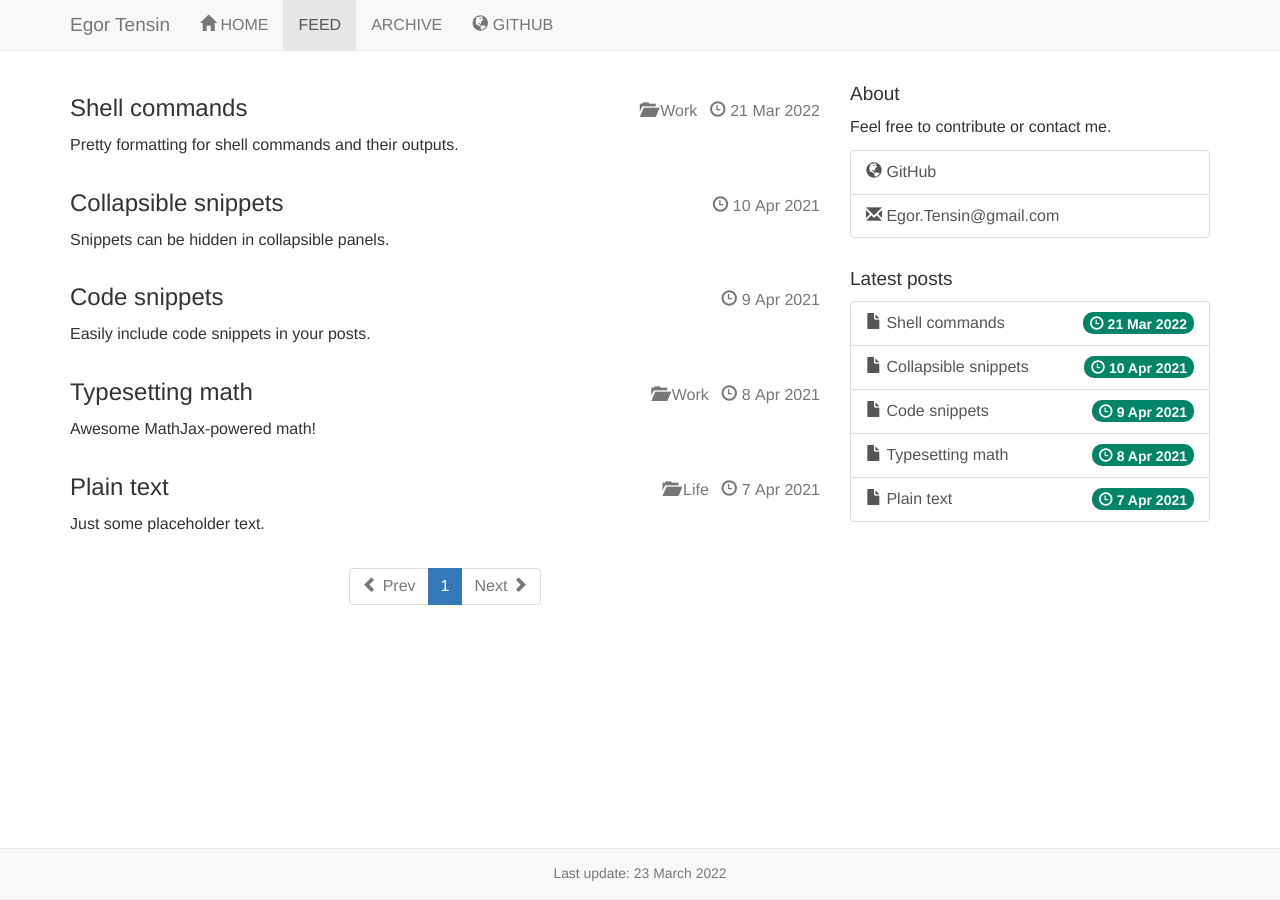
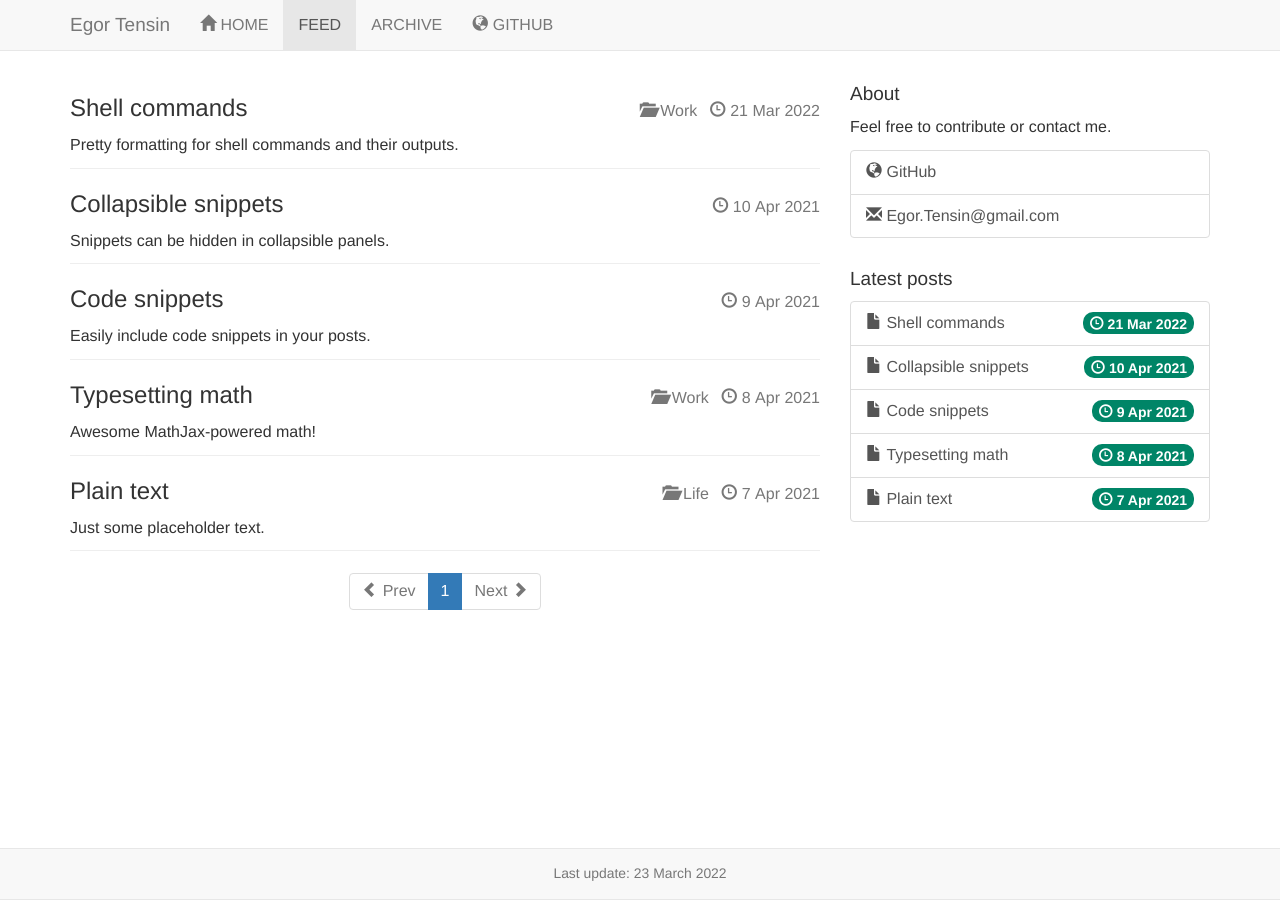
Before and after one commit to egor-tensin/jekyll-theme, a Jekyll site: the page built from feed/index.html, in a window 1280 px wide. Built offline with Jekyll 4.4.1, drawn with Linux system fonts in a browser that asks for light colours; the list of posts is cut into pages by our own code; the repository's description, which GitHub fills in, is left out.

Commit message:
posts: separate feed entries with border
It's not as intrusive as <hr>, but still serves its role.

```diff
--- a/_includes/posts/feed.html
+++ b/_includes/posts/feed.html
@@ -3,6 +3,7 @@
   <hr/>
 {% else %}
   {% for post in paginator.posts %}
+    <div class="post-entry">
       <div class="post-header">
         <h2><a href="{{ post.url | relative_url }}">{{ post.title }}</a></h2>
         <div class="post-date">
@@ -15,6 +16,7 @@
         </div>
       </div>
       {{ post.excerpt | markdownify }}
+    </div>
   {% endfor %}
   <div class="text-center">
     {% include posts/paginator.html %}
--- a/assets/css/jekyll-theme/posts.css
+++ b/assets/css/jekyll-theme/posts.css
@@ -13,3 +13,8 @@
 .post-date a.category {
   margin-right: .5em;
 }
+
+.post-entry {
+  /* The color of <hr>. */
+  border-bottom: 1px solid #eee;
+}
```
Lines whose indentation alone changed are shown as unchanged.
